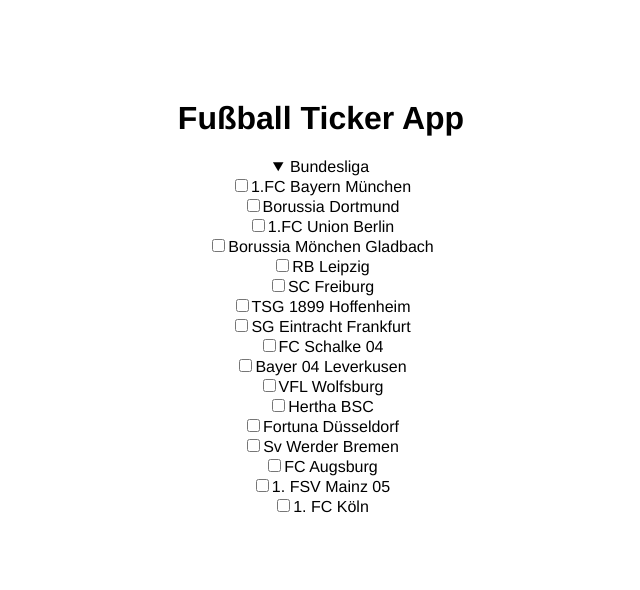
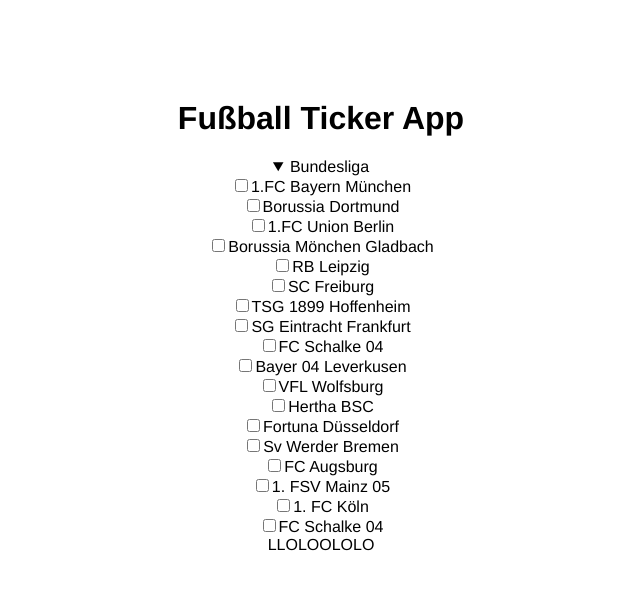
Before and after one commit to omni-primus/Fu-ballTicker, a Vue app: page /#/ in a window 1280 px wide. Both pictures are taken after a click on the heading "Bundesliga". Shown: the top 590 px of the page, without its empty margins (319-959 px from the left). Built offline with nearby package versions, Linux system fonts and the light colour scheme.

Commit message:
test neuer branch

```diff
--- a/src/views/Home.vue
+++ b/src/views/Home.vue
@@ -55,6 +55,10 @@
         <input id="FCK" type="checkbox" name="FCK" />
         <label for="FCK">1. FC Köln</label>
         <br />
+        <input id="FCS04" type="checkbox" name="FCS04" />
+        <label for="FCS04">FC Schalke 04</label>
+        <br />
+        LLOLOOLOLO
       </details>
     </div>
   </div>
```
